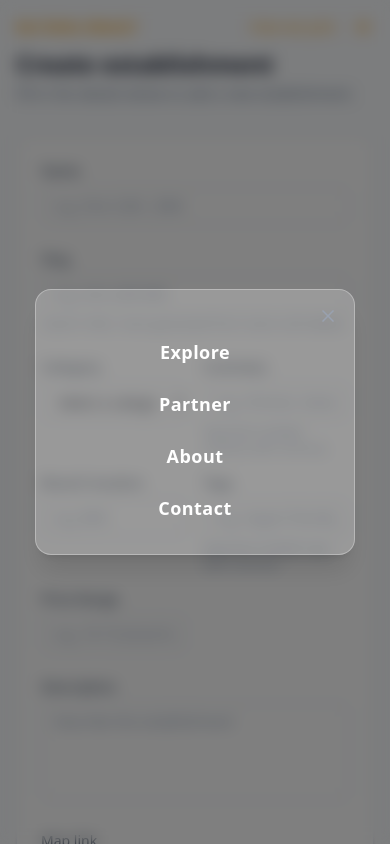
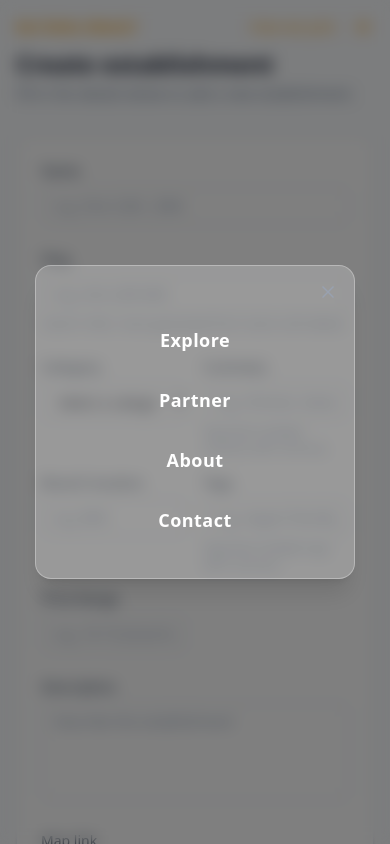
Before and after one commit to virayuth4/funapp, a Next.js app: page /admin/establishments/add in a window 390 px wide. Both pictures are taken after a click on the button "Open menu". Shown: the top 844 px of the page. Built offline with nearby package versions, Linux system fonts and the light colour scheme; no server answers.

Commit message:
updated navigation

```diff
--- a/app/Components/navigation.jsx
+++ b/app/Components/navigation.jsx
@@ -54,8 +54,7 @@ export default function Navigation() {
           onClick={() => setMenuOpen(false)}
         >
           <div
-             className="relative w-[85%] max-w-xs rounded-2xl bg-white/20  border border-white/30 p-8 shadow-xl"
-
+            className="relative w-[85%] max-w-xs rounded-2xl bg-white/20 border border-white/30 p-8 shadow-xl"
             onClick={(e) => e.stopPropagation()}
           >
             <button
@@ -67,33 +66,33 @@ export default function Navigation() {
               <X size={20} />
             </button>
 
-            <div className="flex flex-col items-center gap-6 pt-4">
+            <div className="flex flex-col items-center gap-2 pt-4 -mx-8">
               <Link
                 href="/explore"
                 onClick={() => setMenuOpen(false)}
-                className="text-lg font-semibold tracking-wide text-white hover:text-amber-600 transition-colors"
+                className="w-full text-center px-8 py-3 text-lg font-semibold tracking-wide text-white hover:text-amber-600 transition-colors"
               >
                 Explore
               </Link>
               <Link
                 href="/partner"
                 onClick={() => setMenuOpen(false)}
-                className="text-lg font-semibold tracking-wide text-white hover:text-amber-600 transition-colors"
+                className="w-full text-center px-8 py-3 text-lg font-semibold tracking-wide text-white hover:text-amber-600 transition-colors"
               >
                 Partner
               </Link>
 
-               <Link
+              <Link
                 href="/about"
                 onClick={() => setMenuOpen(false)}
-                className="text-lg font-semibold tracking-wide text-white hover:text-amber-600 transition-colors"
+                className="w-full text-center px-8 py-3 text-lg font-semibold tracking-wide text-white hover:text-amber-600 transition-colors"
               >
                 About
               </Link>
-               <Link
+              <Link
                 href="/contact"
                 onClick={() => setMenuOpen(false)}
-                className="text-lg font-semibold tracking-wide text-white hover:text-amber-600 transition-colors"
+                className="w-full text-center px-8 py-3 text-lg font-semibold tracking-wide text-white hover:text-amber-600 transition-colors"
               >
                 Contact
               </Link>
```
